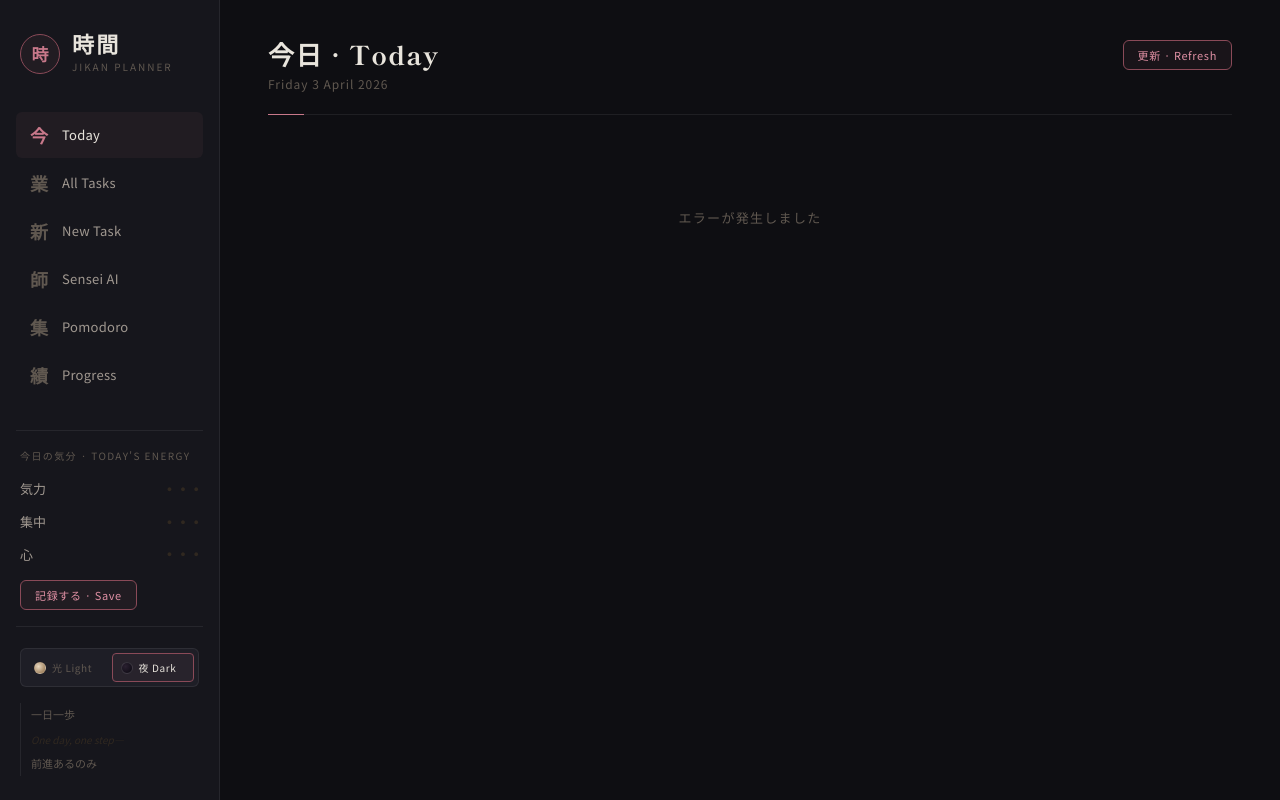
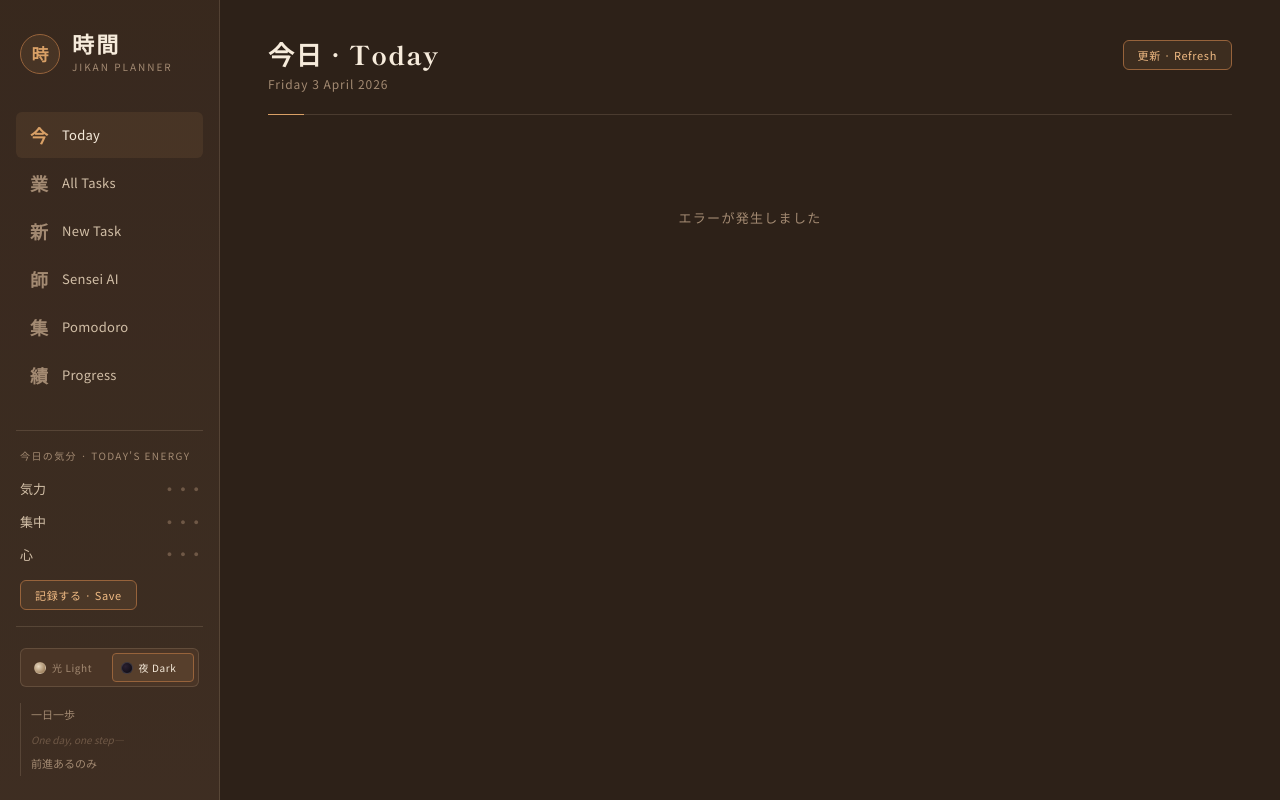
Before and after one commit to NataliSemi/Jikan-Planner, a FastAPI app: page / in a window 1280 px wide. Run offline with FastAPI, Linux system fonts and the light colour scheme; data that the repository does not hold is empty; some libraries are stand-ins or nearby versions.

Commit message:
Refresh UI with simple wooden theme and richer accents

```diff
--- a/static/css/style.css
+++ b/static/css/style.css
@@ -1,34 +1,34 @@
 /* ================================================================
    時間 JIKAN PLANNER
-   深夜の庭 — Midnight Garden
-   Charcoal · Moonlight · Sakura
+   木の庭 — Wooden Garden
+   Walnut · Paper · Indigo · Moss
    ================================================================ */
 
 :root {
-  --bg:           #0e0e12;
-  --bg-raised:    #16161c;
-  --bg-float:     #1e1e26;
-  --border:       rgba(255,255,255,0.07);
-  --border-mid:   rgba(255,255,255,0.12);
-  --border-bright:rgba(255,255,255,0.20);
+  --bg:            #2d2118;
+  --bg-raised:     #3a2a1f;
+  --bg-float:      #4a3526;
+  --border:        rgba(245, 220, 185, 0.14);
+  --border-mid:    rgba(245, 220, 185, 0.24);
+  --border-bright: rgba(255, 235, 210, 0.34);
 
-  --text:         #e8e4dc;
-  --text-mid:     #a09890;
-  --text-dim:     #605850;
-  --text-faint:   #302820;
+  --text:          #f6ebdb;
+  --text-mid:      #d2bfa7;
+  --text-dim:      #a38a72;
+  --text-faint:    #6f5846;
 
-  --sakura:       #c8788a;
-  --sakura-bright:#e090a4;
-  --sakura-dim:   #8a4a58;
-  --sakura-glow:  rgba(200,120,138,0.15);
-  --sakura-subtle:rgba(200,120,138,0.06);
+  --sakura:        #d9a066;
+  --sakura-bright: #f1bb84;
+  --sakura-dim:    #97633b;
+  --sakura-glow:   rgba(217, 160, 102, 0.16);
+  --sakura-subtle: rgba(217, 160, 102, 0.09);
 
-  --gold:         #c4a060;
-  --gold-dim:     #7a6030;
-  --indigo:       #4a6890;
-  --indigo-lt:    #6888b0;
-  --green:        #4a8060;
-  --cinnabar:     #b04040;
+  --gold:          #d4a15f;
+  --gold-dim:      #8e6436;
+  --indigo:        #6483ab;
+  --indigo-lt:     #87a8d4;
+  --green:         #6d9261;
+  --cinnabar:      #b7604c;
 
   --col-learning: #c4a060;
   --col-reading:  #4a8060;
@@ -49,7 +49,17 @@
 
 html, body {
   height: 100%; overflow: hidden;
-  background: var(--bg); color: var(--text);
+  background:
+    linear-gradient(180deg, rgba(255, 235, 210, 0.04), rgba(0, 0, 0, 0.06)),
+    repeating-linear-gradient(
+      8deg,
+      rgba(255, 230, 205, 0.02) 0px,
+      rgba(255, 230, 205, 0.02) 2px,
+      rgba(90, 60, 35, 0.04) 2px,
+      rgba(90, 60, 35, 0.04) 5px
+    ),
+    var(--bg);
+  color: var(--text);
   font-family: 'Noto Serif JP', 'Shippori Mincho', serif;
   font-size: 15px; line-height: 1.75;
   -webkit-font-smoothing: antialiased;
@@ -62,11 +72,11 @@ html, body {
 .ink-bleed { position: fixed; z-index: 0; pointer-events: none; border-radius: 50%; }
 .ink-bleed--tl {
   width: 700px; height: 700px; top: -350px; left: -200px;
-  background: radial-gradient(ellipse, rgba(200,120,138,0.04) 0%, transparent 65%);
+  background: radial-gradient(ellipse, rgba(212,161,95,0.11) 0%, transparent 65%);
 }
 .ink-bleed--br {
   width: 600px; height: 600px; bottom: -300px; right: -150px;
-  background: radial-gradient(ellipse, rgba(74,104,144,0.05) 0%, transparent 65%);
+  background: radial-gradient(ellipse, rgba(100,131,171,0.12) 0%, transparent 65%);
 }
 
 /* ── LAYOUT ── */
@@ -78,7 +88,9 @@ html, body {
 /* ── SIDEBAR ── */
 .sidebar {
   width: 220px; flex-shrink: 0;
-  background: var(--bg-raised);
+  background:
+    linear-gradient(180deg, rgba(20, 12, 8, 0.05), rgba(255, 233, 206, 0.02)),
+    var(--bg-raised);
   border-right: 1px solid var(--border);
   display: flex; flex-direction: column;
   padding: 32px 16px 24px;
@@ -118,6 +130,9 @@ html, body {
 }
 .nav-btn:hover  { background: rgba(255,255,255,0.04); color: var(--text); }
 .nav-btn.active { background: var(--sakura-subtle); color: var(--text); }
+.nav-btn:nth-child(2).active { background: rgba(109,146,97,0.18); }
+.nav-btn:nth-child(4).active { background: rgba(100,131,171,0.2); }
+.nav-btn:nth-child(6).active { background: rgba(183,96,76,0.2); }
 .nav-btn__kanji {
   font-family: 'Shippori Mincho', serif; font-size: 18px; font-weight: 600;
   width: 22px; text-align: center; color: var(--text-dim); flex-shrink: 0;
```
